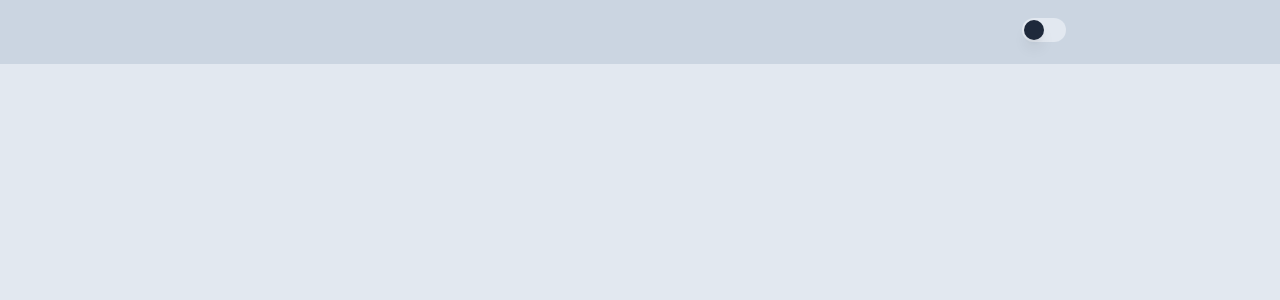
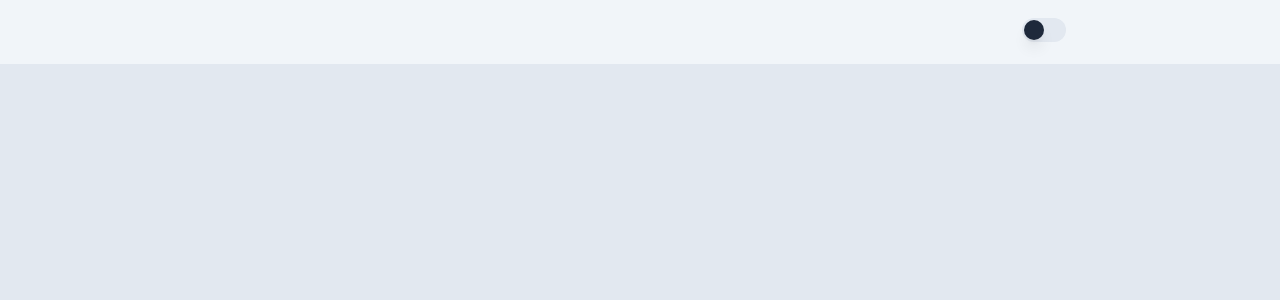
Before and after one commit to markushha/circles-io, a Next.js app: page / in a window 1280 px wide. Shown: the top 300 px of the page. Built offline with nearby package versions, Linux system fonts and the light colour scheme.

Commit message:
added transtion

```diff
--- a/src/app/components/ui/Navbar.tsx
+++ b/src/app/components/ui/Navbar.tsx
@@ -11,7 +11,7 @@ function Navbar() {
   }
 
   return (
-    <div className="w-full h-16 flex items-center p-8 shadow-lg text-slate-950 font-semibold dark:text-slate-200 bg-slate-300 dark:bg-slate-400">
+    <div className="w-full h-16 flex items-center p-8 shadow-lg text-slate-950 font-semibold dark:text-slate-200 bg-slate-100 dark:bg-slate-800 shadow-xl">
       <div className="w-[70%] h-[100vh] mx-auto flex items-center justify-center">
         <div className="mr-auto"></div>
         <div className="ml-auto">
--- a/src/pages/index.tsx
+++ b/src/pages/index.tsx
@@ -3,8 +3,8 @@ import Layout from "@/app/components/layout/Layout";
 export default function Home() {
   return (
     <Layout
-      seoTitle="Mark Inger"
-      description="Mark Inger - Front-End Engineer from Almaty, Kazakhstan. I'm here to provide my clients with the best service and build most powerful websites"
+      seoTitle="Shadcn Time"
+      description="Time managment app"
     >
 
     </Layout>
--- a/src/styles/globals.css
+++ b/src/styles/globals.css
@@ -6,6 +6,7 @@
 
 * {
   font-family: 'Montserrat', sans-serif;
+  @apply transition-colors duration-300;
 }
 
 @layer base {
```
